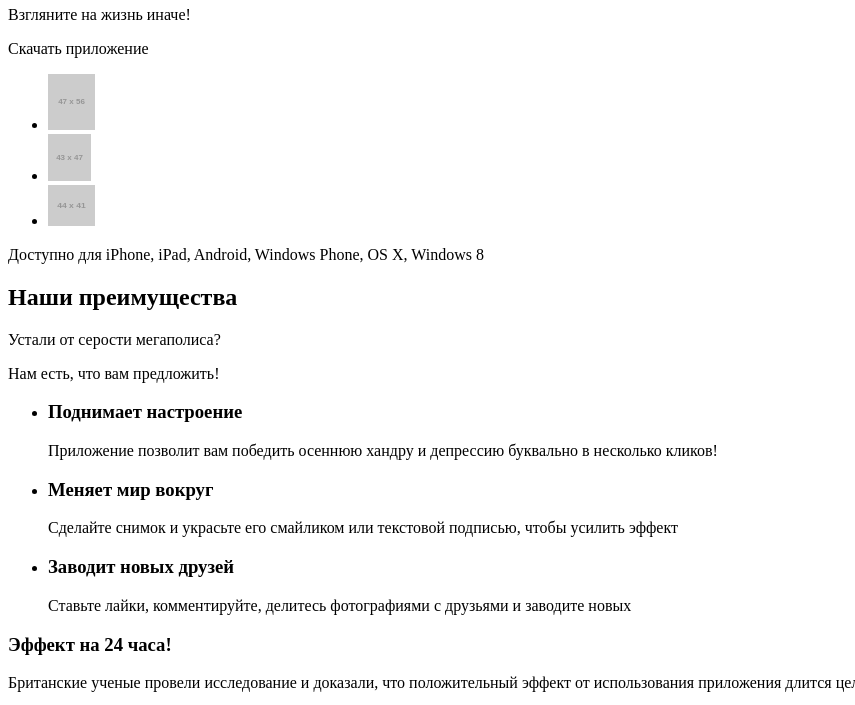
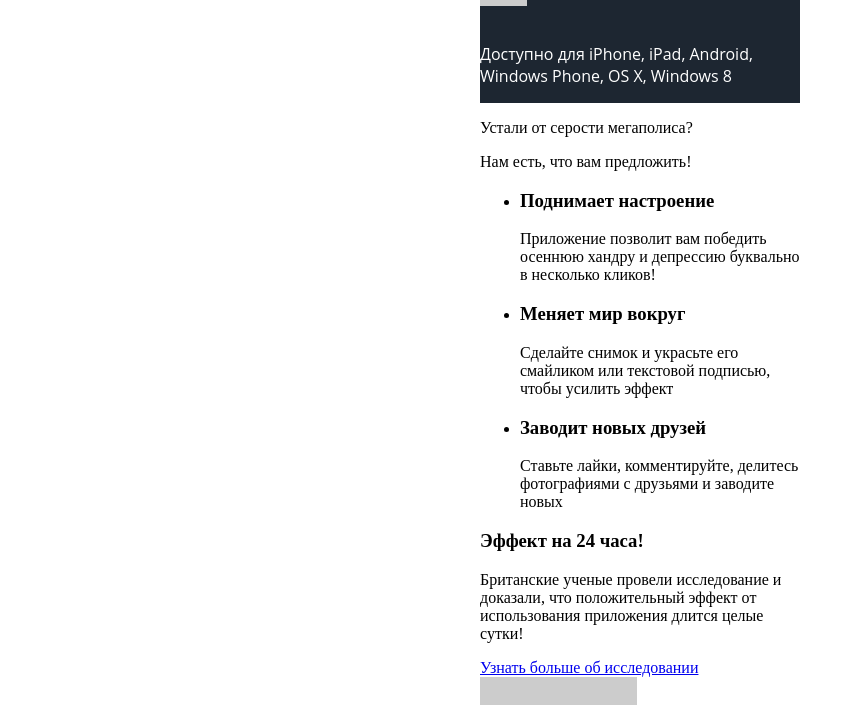
Before and after one commit to morgendorferd/878933-pink-16, a website: page source/index.html in a window 1280 px wide. Shown: the part 277-982 px from the top of the page, without its empty margins (0-855 px from the left). Drawn offline with nearby package versions, Linux system fonts and the light colour scheme; files that its build step writes are made by us from their sources; placeholder pictures from the web are drawn by us.

Commit message:
Добавила весь проект

```diff
--- /dev/null
+++ b/source/common/container.less
@@ -0,0 +1,5 @@
+.container {
+  width: 320px;
+  margin: 0 auto;
+  padding: 0 10px;
+}
--- /dev/null
+++ b/source/common/visually-hidden.less
@@ -0,0 +1,13 @@
+.visually-hidden {
+  position: absolute;
+  width: 1px;
+  height: 1px;
+  margin: -1px;
+  border: 0;
+  padding: 0;
+  white-space: nowrap;
+  -webkit-clip-path: inset(100%);
+          clip-path: inset(100%);
+  clip: rect(0 0 0 0);
+  overflow: hidden;
+}
--- a/source/form.html
+++ b/source/form.html
@@ -3,6 +3,7 @@
   <head>
     <meta charset="utf-8">
     <title>HTML Academy: Пинк</title>
+    <link rel="stylesheet" href="css/style.css">
   </head>
   <body>
     <header class="page-header">
@@ -74,7 +75,7 @@
               <input class="form__input form__input--progress" id="destroy" type="checkbox" name="destroy">
               <label class="form__label form__label--progress" for="destroy">Разгромил отель</label>
             </fieldset>
-            <fieldset class="form__fieldset form__fieldset--lette">
+            <fieldset class="form__fieldset form__fieldset--letter">
               <label class="form__label form__label--letter" for="letter">Опишите свои эмоции</label>
               <textarea class="form__textarea form__textarea--letter" id="letter" name="letter" rows="8" cols="80" placeholder="Можно прям в красках, не стесняясь в выражениях"></textarea>
             </fieldset>
--- /dev/null
+++ b/source/index/downloads.less
@@ -0,0 +1,7 @@
+.downloads {
+  display: flex;
+  flex-direction: column;
+  background-color: #1d2631;
+  color: #ffffff;
+  font-family: "Open Sans", "Arial", sans-serif;
+}
--- /dev/null
+++ b/source/index/downloads__link.less
@@ -0,0 +1,18 @@
+.downloads__link {
+  display: inline-block;
+  vertical-align: middle;
+  box-sizing: border-box;
+  width: 281px;
+  height: 55px;
+  text-decoration: none;
+  background-color: inherit;
+  border: 3px solid #ffffff;
+  border-radius: 30px;
+  font-family: "Open Sans", "Arial", sans-serif;
+  font-size: 14px;
+  font-weight: 400;
+  line-height: 18px;
+  padding-left: 40px;
+  padding-top: 15px;
+  padding-bottom: 15px;
+}
--- /dev/null
+++ b/source/index/downloads__slogan.less
@@ -0,0 +1,5 @@
+.downloads__slogan {
+  display: none;
+  color: #ffffff;
+  font-family: "Open Sans", "Arial", sans-serif;
+}
--- /dev/null
+++ b/source/index/icons-list.less
@@ -0,0 +1,7 @@
+.icons-list {
+  display: flex;
+  flex-wrap: wrap;
+  justify-content: space-between;
+  list-style: none;
+  padding: 0;
+}
--- /dev/null
+++ b/source/less/style.less
@@ -0,0 +1,6 @@
+@import "../common/container.less";
+@import "../common/visually-hidden.less";
+@import "../index/downloads.less";
+@import "../index/downloads__slogan.less";
+@import "../index/downloads__link.less";
+@import "../index/icons-list.less";
```
Also changed, not shown: source/photo.html (+1 -0 lines).
